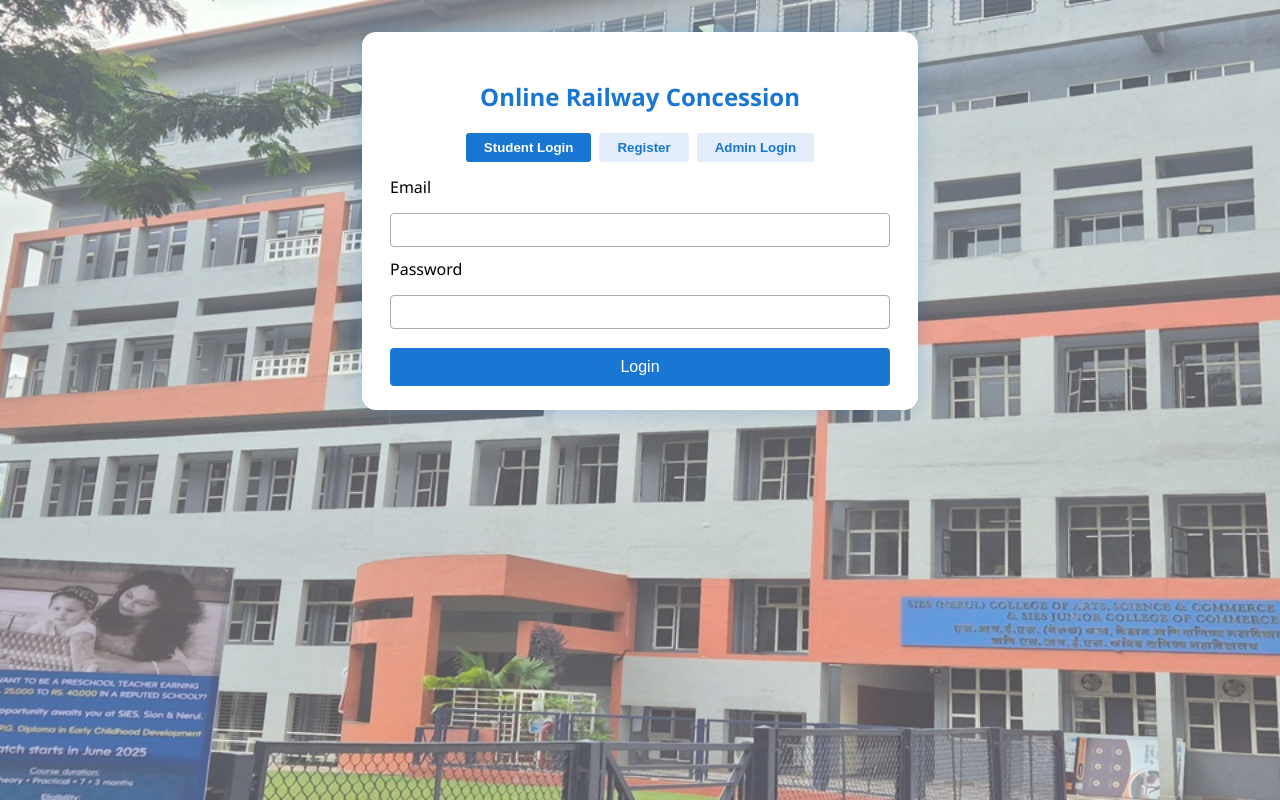
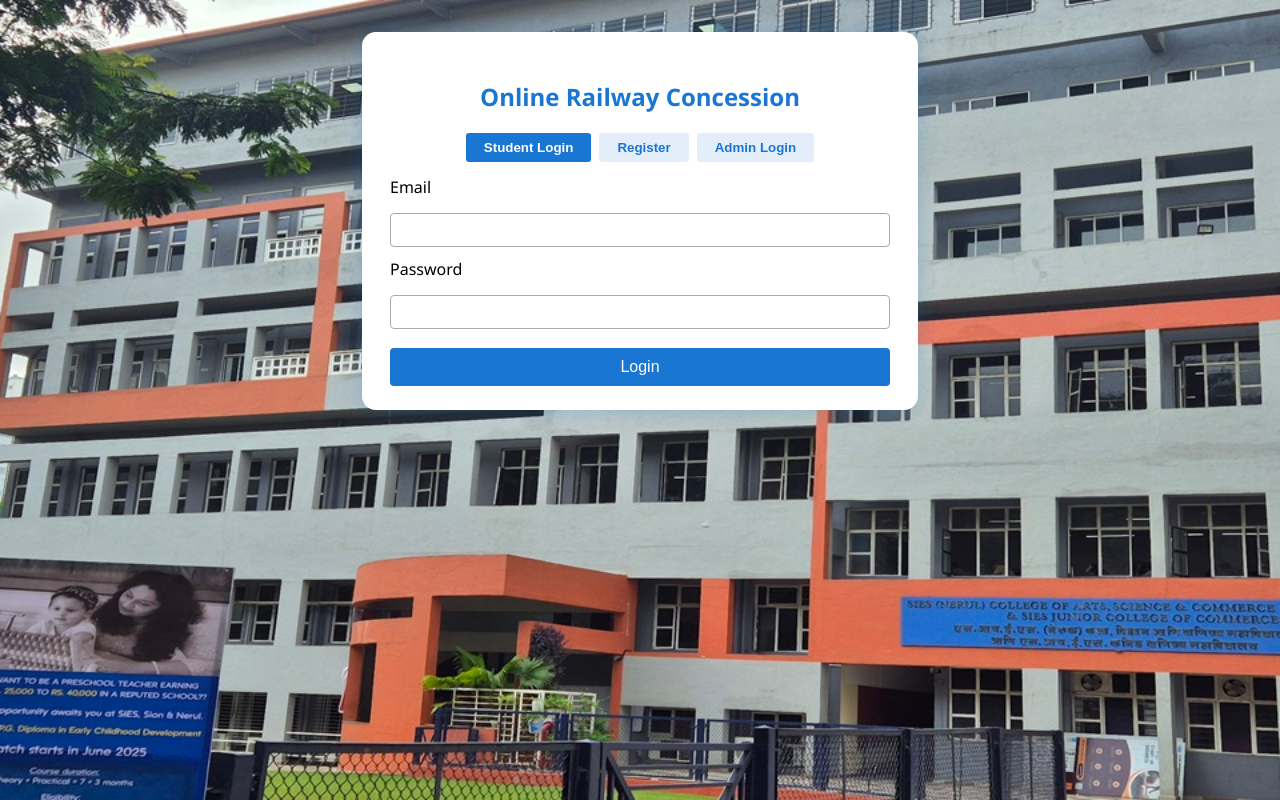
Before and after one commit to kibson6781/RoshanRailwayConcessionForm, a plain HTML site: page index.html in a window 1280 px wide. Drawn offline with Linux system fonts and the light colour scheme.

Commit message:
Update index.html

```diff
--- a/index.html
+++ b/index.html
@@ -6,8 +6,7 @@
   <title>Online Railway Concession System</title>
   <style>
     body {
-      background: linear-gradient(rgba(255,255,255,0.3), rgba(255,255,255,0.3)),
-                  url('SIES-1.jpg') no-repeat center center fixed;
+      background: url('SIES-1.jpg') no-repeat center center fixed;
       background-size: cover;
       font-family: 'Segoe UI', sans-serif;
       margin: 0;
```
